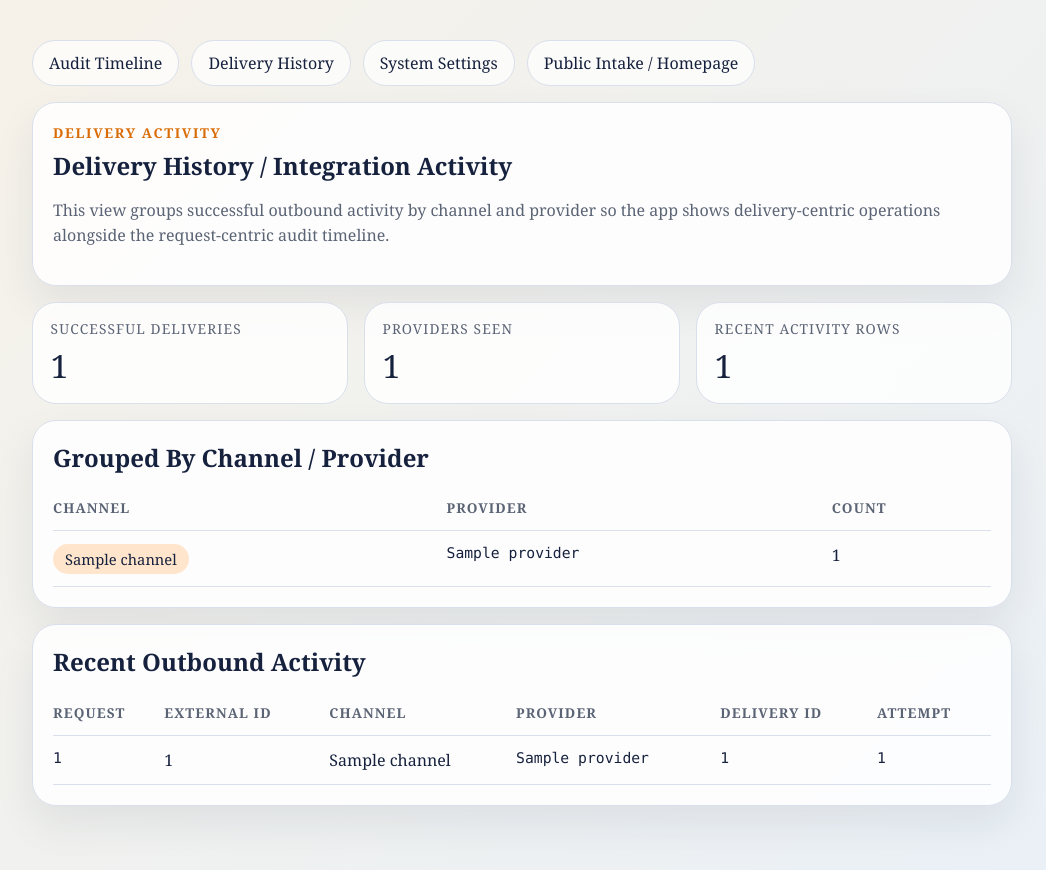
After one commit to lukecode0/OpsBridge, a FastAPI app: template app/templates/admin/delivery_history.html in a window 1280 px wide. The commit adds this page. Shown: the whole page, without its empty margins (118-1164 px from the left). Run offline with FastAPI, Linux system fonts and the light colour scheme; the template is opened without the code that fills it: most values are stand-ins (such as "Sample title", 1, 10 or a date in 2020).

Commit message:
Add delivery history admin screen

```diff
--- a/app/templates/admin/_nav.html
+++ b/app/templates/admin/_nav.html
@@ -1,6 +1,9 @@
 <nav class="admin-nav">
   <a class="nav-link {% if current_page == 'audit' %}active{% endif %}" href="/admin/audit">
     Audit Timeline
+  </a>
+  <a class="nav-link {% if current_page == 'delivery_history' %}active{% endif %}" href="/admin/delivery-history">
+    Delivery History
   </a>
   <a class="nav-link {% if current_page == 'system' %}active{% endif %}" href="/admin/system">
     System Settings
--- /dev/null
+++ b/app/templates/admin/delivery_history.html
@@ -0,0 +1,244 @@
+<!doctype html>
+<html lang="en">
+  <head>
+    <meta charset="utf-8">
+    <meta name="viewport" content="width=device-width, initial-scale=1">
+    <title>OpsBridge Delivery History</title>
+    <style>
+      :root {
+        color-scheme: light;
+        --ink: #16213e;
+        --muted: #5b6475;
+        --line: #d9dfeb;
+        --panel: #ffffff;
+        --accent: #d96c06;
+        --accent-soft: #ffe5cc;
+        --bg: linear-gradient(135deg, #f7f2e8 0%, #e9f0f7 100%);
+      }
+
+      * {
+        box-sizing: border-box;
+      }
+
+      body {
+        margin: 0;
+        font-family: Georgia, "Times New Roman", serif;
+        color: var(--ink);
+        background: var(--bg);
+      }
+
+      main {
+        width: min(980px, calc(100% - 2rem));
+        margin: 0 auto;
+        padding: 2.5rem 0 4rem;
+      }
+
+      .admin-nav {
+        display: flex;
+        gap: 0.75rem;
+        flex-wrap: wrap;
+        margin-bottom: 1rem;
+      }
+
+      .nav-link {
+        display: inline-flex;
+        align-items: center;
+        justify-content: center;
+        border-radius: 999px;
+        border: 1px solid var(--line);
+        padding: 0.7rem 1rem;
+        color: var(--ink);
+        text-decoration: none;
+        background: rgba(255, 255, 255, 0.7);
+      }
+
+      .nav-link.active {
+        background: var(--accent-soft);
+        border-color: #efbf87;
+      }
+
+      .panel {
+        background: rgba(255, 255, 255, 0.88);
+        border: 1px solid var(--line);
+        border-radius: 24px;
+        padding: 1.25rem;
+        box-shadow: 0 18px 40px rgba(22, 33, 62, 0.08);
+        margin-top: 1rem;
+      }
+
+      .eyebrow {
+        margin: 0 0 0.4rem;
+        color: var(--accent);
+        font-size: 0.85rem;
+        font-weight: bold;
+        letter-spacing: 0.12em;
+        text-transform: uppercase;
+      }
+
+      h1, h2 {
+        margin: 0;
+      }
+
+      .lede {
+        color: var(--muted);
+        line-height: 1.6;
+      }
+
+      .grid {
+        display: grid;
+        gap: 1rem;
+        grid-template-columns: repeat(3, minmax(0, 1fr));
+      }
+
+      .metric {
+        background: rgba(255, 255, 255, 0.84);
+        border: 1px solid var(--line);
+        border-radius: 24px;
+        padding: 1rem 1.1rem;
+      }
+
+      .metric-label {
+        margin: 0 0 0.35rem;
+        color: var(--muted);
+        font-size: 0.86rem;
+        text-transform: uppercase;
+        letter-spacing: 0.08em;
+      }
+
+      .metric-value {
+        margin: 0;
+        font-size: 2rem;
+      }
+
+      .table {
+        width: 100%;
+        border-collapse: collapse;
+        margin-top: 0.75rem;
+      }
+
+      .table th,
+      .table td {
+        padding: 0.8rem 0;
+        border-bottom: 1px solid var(--line);
+        text-align: left;
+        vertical-align: top;
+      }
+
+      .table th {
+        font-size: 0.85rem;
+        text-transform: uppercase;
+        letter-spacing: 0.08em;
+        color: var(--muted);
+      }
+
+      .mono {
+        font-family: "SFMono-Regular", Menlo, Consolas, monospace;
+        font-size: 0.92rem;
+      }
+
+      .pill {
+        display: inline-flex;
+        align-items: center;
+        justify-content: center;
+        border-radius: 999px;
+        padding: 0.3rem 0.75rem;
+        background: var(--accent-soft);
+        color: var(--ink);
+        font-size: 0.92rem;
+      }
+
+      @media (max-width: 800px) {
+        .grid {
+          grid-template-columns: 1fr;
+        }
+      }
+    </style>
+  </head>
+  <body>
+    <main>
+      {% include "admin/_nav.html" %}
+
+      <section class="panel">
+        <p class="eyebrow">Delivery Activity</p>
+        <h1>Delivery History / Integration Activity</h1>
+        <p class="lede">
+          This view groups successful outbound activity by channel and provider so the app shows delivery-centric
+          operations alongside the request-centric audit timeline.
+        </p>
+      </section>
+
+      <section class="grid" style="margin-top: 1rem;">
+        <article class="metric">
+          <p class="metric-label">Successful Deliveries</p>
+          <p class="metric-value">{{ total_deliveries }}</p>
+        </article>
+        <article class="metric">
+          <p class="metric-label">Providers Seen</p>
+          <p class="metric-value">{{ grouped_activity|length }}</p>
+        </article>
+        <article class="metric">
+          <p class="metric-label">Recent Activity Rows</p>
+          <p class="metric-value">{{ recent_activity|length }}</p>
+        </article>
+      </section>
+
+      <section class="panel">
+        <h2>Grouped By Channel / Provider</h2>
+        <table class="table">
+          <thead>
+            <tr>
+              <th>Channel</th>
+              <th>Provider</th>
+              <th>Count</th>
+            </tr>
+          </thead>
+          <tbody>
+            {% for item in grouped_activity %}
+              <tr>
+                <td><span class="pill">{{ item.channel }}</span></td>
+                <td class="mono">{{ item.provider }}</td>
+                <td>{{ item.count }}</td>
+              </tr>
+            {% else %}
+              <tr>
+                <td colspan="3">No successful deliveries yet.</td>
+              </tr>
+            {% endfor %}
+          </tbody>
+        </table>
+      </section>
+
+      <section class="panel">
+        <h2>Recent Outbound Activity</h2>
+        <table class="table">
+          <thead>
+            <tr>
+              <th>Request</th>
+              <th>External ID</th>
+              <th>Channel</th>
+              <th>Provider</th>
+              <th>Delivery ID</th>
+              <th>Attempt</th>
+            </tr>
+          </thead>
+          <tbody>
+            {% for item in recent_activity %}
+              <tr>
+                <td class="mono">{{ item.request_id }}</td>
+                <td>{{ item.external_id }}</td>
+                <td>{{ item.channel }}</td>
+                <td class="mono">{{ item.provider }}</td>
+                <td class="mono">{{ item.delivery_id }}</td>
+                <td class="mono">{{ item.attempt_id }}</td>
+              </tr>
+            {% else %}
+              <tr>
+                <td colspan="6">No outbound activity yet. Process a request to populate this view.</td>
+              </tr>
+            {% endfor %}
+          </tbody>
+        </table>
+      </section>
+    </main>
+  </body>
+</html>
```
Also changed, not shown: app/domain/admin.py (+11 -0 lines), app/routes.py (+48 -1 lines), tests/test_admin_delivery_history.py (added, +50 -0 lines).
